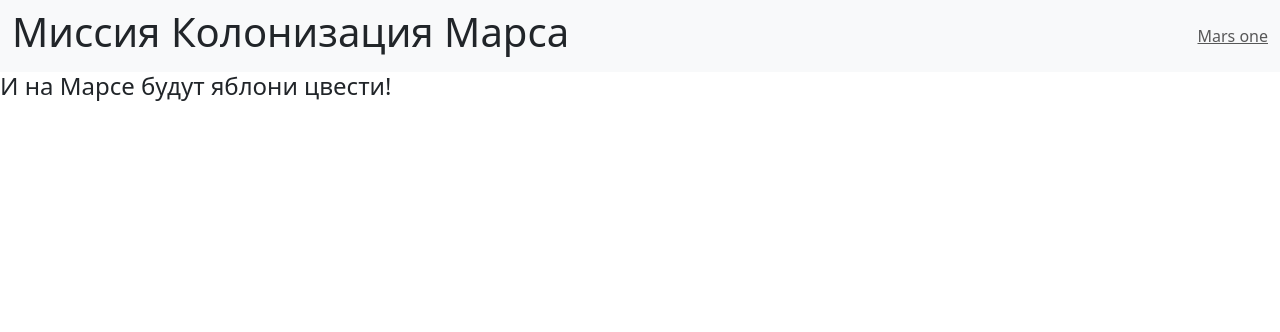
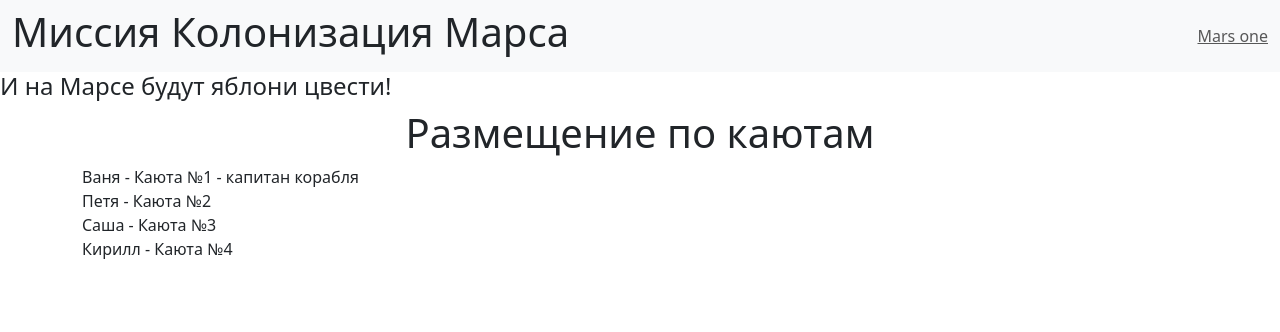
Before and after one commit to Anfisa2209/flask, a Flask app: page /distribution in a window 1280 px wide. Shown: the top 332 px of the page. Run offline with Flask 3, Linux system fonts and the light colour scheme.

Commit message:
По каютам!

```diff
--- a/main.py
+++ b/main.py
@@ -34,6 +34,8 @@ def login():
 def success():
     return render_template('success.html', title='Успех')
 
-
+@app.route('/distribution')
+def distribution():
+    return render_template('distribution.html')
 if __name__ == '__main__':
     app.run(port=8080, host='127.0.0.1')
--- a/templates/base.html
+++ b/templates/base.html
@@ -2,6 +2,7 @@
 <html lang="en">
 <head>
     <meta charset="UTF-8">
+    <link rel="stylesheet" href="static/css/style.css">
     <link href="https://cdn.jsdelivr.net/npm/bootstrap@5.3.3/dist/css/bootstrap.min.css" rel="stylesheet" integrity="sha384-QWTKZyjpPEjISv5WaRU9OFeRpok6YctnYmDr5pNlyT2bRjXh0JMhjY6hW+ALEwIH" crossorigin="anonymous">
     <title>{{ title }}</title>
 </head>
--- /dev/null
+++ b/templates/distribution.html
@@ -0,0 +1,12 @@
+{% extends "base.html" %}
+
+{% block content %}
+  <meta charset="utf-8">
+  <h1>Размещение по каютам</h1>
+  {% set user_list = ['Ваня', 'Петя', 'Саша', 'Кирилл'] %}
+  {% set cabin = 'Каюта №' %}
+  {% for user in user_list %}
+    {{ user }} - {{ cabin }}{{ loop.index }}{% if loop.first %} - капитан корабля{% endif %}
+    <br>
+  {% endfor %}
+{% endblock %}
```
